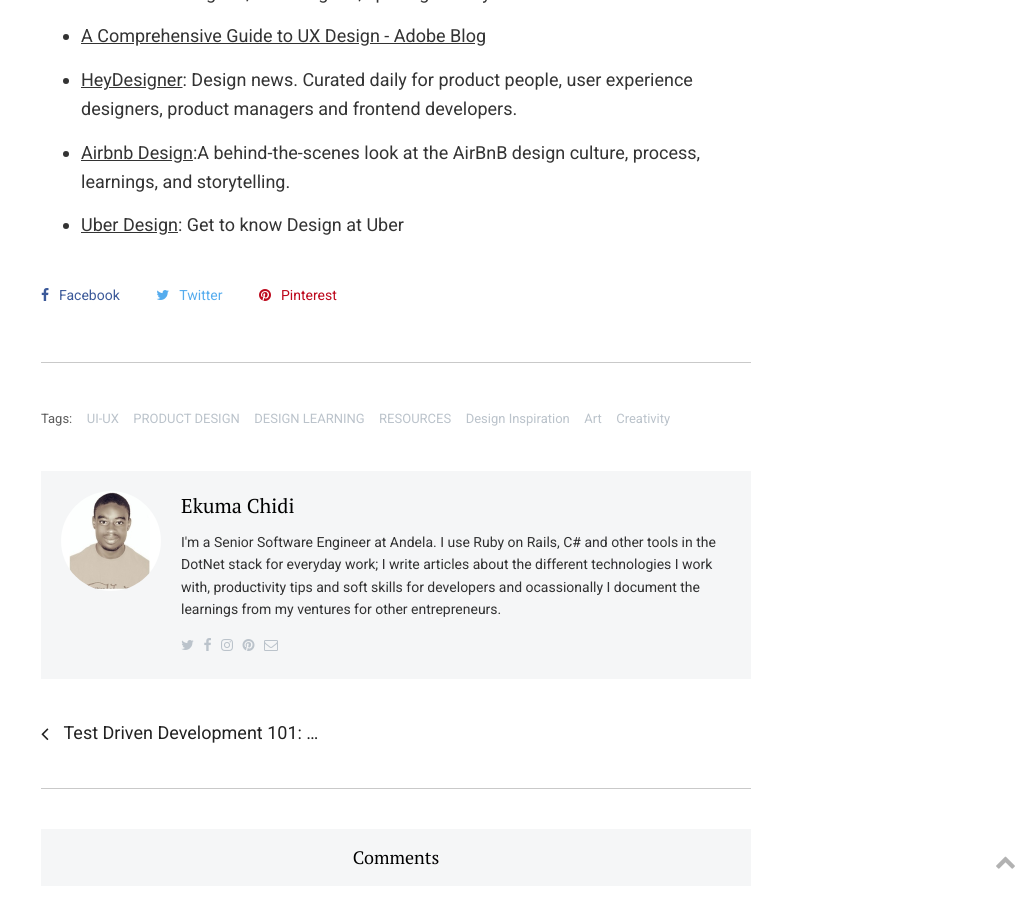
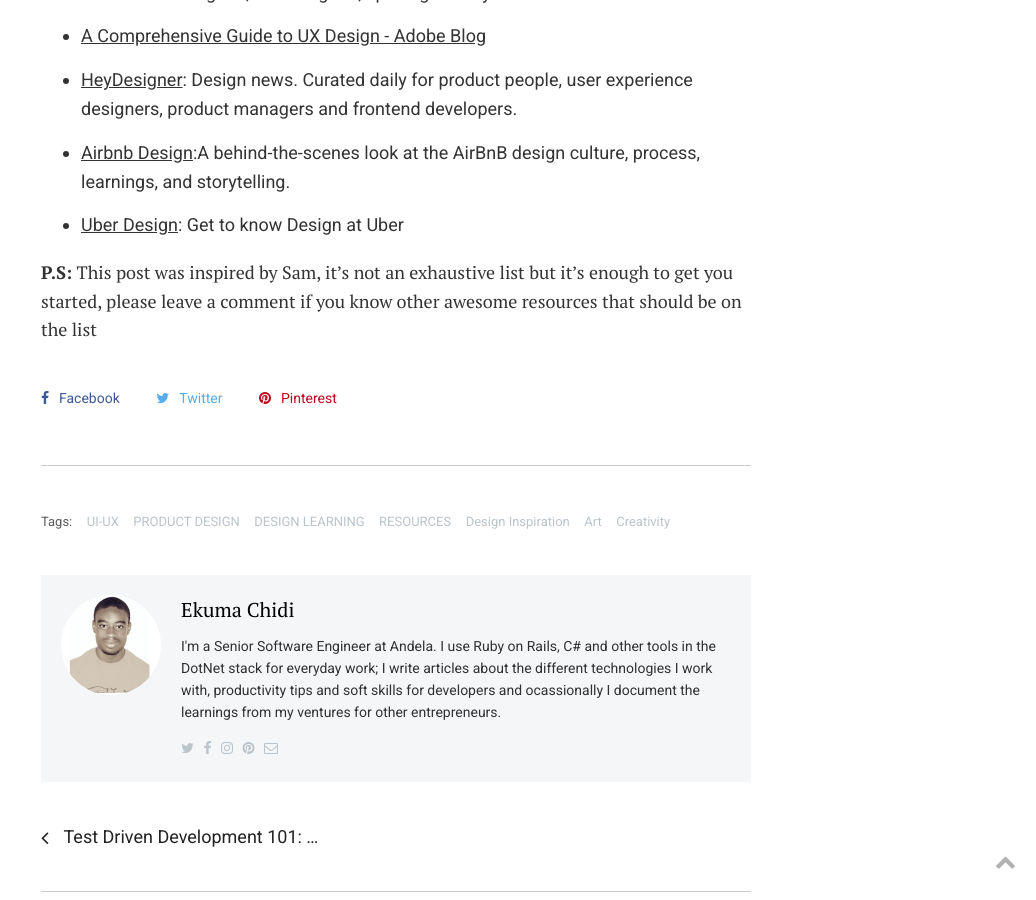
Before and after one commit to ekumachidi/ekumachidi.github.io, a Jekyll site: the page built from _posts/2020-06-26-Free-Design-Learning-Resources.markdown, in a window 1280 px wide and 900 px high, scrolled down 4328 px. Shown: the whole window, without its empty margins (244-1280 px from the left). Built offline with Jekyll 4.4.1, drawn with Linux system fonts in a browser that asks for light colours; comment, search, counter and statistics services are not loaded.

```diff
--- a/_posts/2020-06-26-Free-Design-Learning-Resources.markdown
+++ b/_posts/2020-06-26-Free-Design-Learning-Resources.markdown
@@ -71,3 +71,5 @@ Here's the list:
 - [HeyDesigner](https://heydesigner.com): Design news. Curated daily for product people, user experience designers, product managers and frontend developers.
 - [Airbnb Design](https://airbnb.design):A behind-the-scenes look at the AirBnB design culture, process, learnings, and storytelling.
 - [Uber Design](https://www.uber.design): Get to know Design at Uber
+
+**P.S:** This post was inspired by Sam, it's not an exhaustive list but it's enough to get you started, please leave a comment if you know other awesome resources that should be on the list
```
